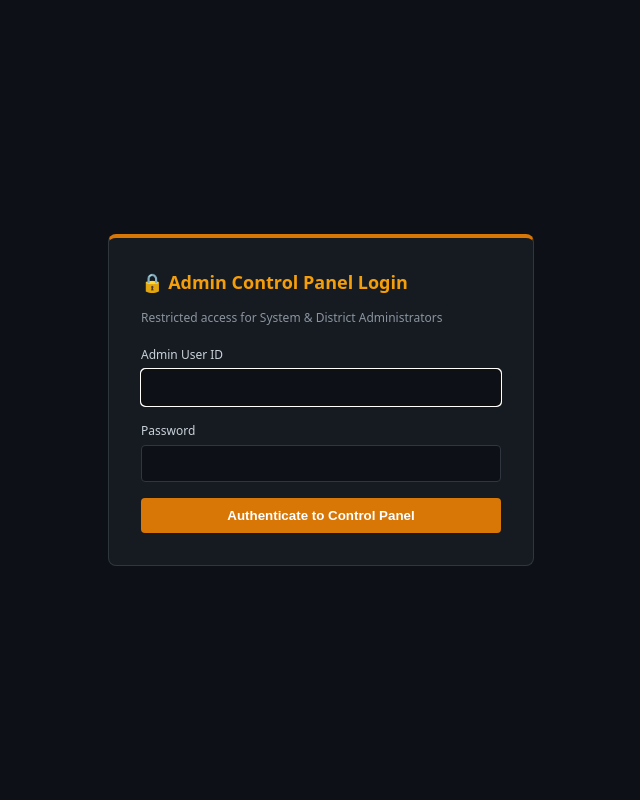
After one commit to Dhruv-022/Pragati-Architecture, a Django app: page /admin-panel/login/ in a window 1280 px wide. The commit adds this page. Shown: the whole page, without its empty margins (319-959 px from the left). Run offline with Django 5.2, Linux system fonts and the light colour scheme.

Commit message:
Fixed the bugs

```diff
--- /dev/null
+++ b/accounts/templates/accounts/admin_login.html
@@ -0,0 +1,65 @@
+<!DOCTYPE html>
+<html lang="en">
+<head>
+    <meta charset="UTF-8">
+    <title>Control Panel — Administrator Login</title>
+    <style>
+        body {
+            background-color: #0d1117;
+            color: #c9d1d9;
+            font-family: system-ui, sans-serif;
+            display: flex;
+            justify-content: center;
+            align-items: center;
+            height: 100vh;
+            margin: 0;
+        }
+        .admin-card {
+            background: #161b22;
+            border: 1px solid #30363d;
+            border-top: 4px solid #d97706; /* Amber accent for Admin distinction */
+            padding: 32px;
+            border-radius: 8px;
+            width: 360px;
+        }
+        .admin-card h2 { margin-top: 0; color: #f59e0b; font-size: 18px; }
+        .form-group { margin-bottom: 16px; }
+        .form-group label { display: block; font-size: 12px; margin-bottom: 6px; }
+        .form-group input {
+            width: 100%; box-sizing: border-box; padding: 10px;
+            background: #0d1117; border: 1px solid #30363d; color: white; border-radius: 4px;
+        }
+        .btn-admin {
+            width: 100%; padding: 10px; background: #d97706; border: none;
+            color: white; font-weight: bold; border-radius: 4px; cursor: pointer;
+        }
+        .btn-admin:hover { background: #b45309; }
+        .error-msg { background: rgba(220, 38, 38, 0.2); border: 1px solid #dc2626; padding: 8px; font-size: 12px; border-radius: 4px; margin-bottom: 16px; color: #fca5a5; }
+    </style>
+</head>
+<body>
+
+<div class="admin-card">
+    <h2>🔒 Admin Control Panel Login</h2>
+    <p style="font-size: 12px; color: #8b949e; margin-bottom: 20px;">Restricted access for System & District Administrators</p>
+
+    {% if form.errors %}
+    <div class="error-msg">Invalid Administrator credentials.</div>
+    {% endif %}
+
+    <form method="POST">
+        {% csrf_token %}
+        <div class="form-group">
+            <label>Admin User ID</label>
+            <input type="text" name="username" required autofocus>
+        </div>
+        <div class="form-group">
+            <label>Password</label>
+            <input type="password" name="password" required>
+        </div>
+        <button type="submit" class="btn-admin">Authenticate to Control Panel</button>
+    </form>
+</div>
+
+</body>
+</html>
--- a/accounts/templates/accounts/dashboard.html
+++ b/accounts/templates/accounts/dashboard.html
@@ -44,7 +44,7 @@
 
     <p>
     Logged in as: <strong>{{ request.user.username }}</strong> ({{ request.user.get_role_display }})
-    | <a href="{% url 'logout' %}">Log Out</a>
+    | <a href="{% url 'admin_logout' %}">Log Out</a>
 </p>
 </body>
 </html>
--- a/accounts/templates/accounts/login.html
+++ b/accounts/templates/accounts/login.html
@@ -150,6 +150,10 @@
 
         <form method="POST">
     {% csrf_token %}
+    {% if next %}
+    <input type="hidden" name="next" value="{{ next }}">
+    {% endif %}
+
     <div class="form-group">
         <label for="id_username">User ID / Username</label>
         <input type="text" name="username" id="id_username" required autofocus placeholder="Enter your assigned User ID">
--- a/accounts/urls.py
+++ b/accounts/urls.py
@@ -1,18 +1,18 @@
-# accounts/urls.py
-
 from django.urls import path
 from . import views
 
+# accounts/urls.py
+
 urlpatterns = [
-    # Point 'login/' directly to smart_login_view
     path('login/', views.smart_login_view, name='login'),
     path('logout/', views.logout_view, name='logout'),
 
-    # Control Center (System Admin)
-    path('control-panel/', views.admin_dashboard, name='admin_dashboard'),
-    path('users/create/', views.create_user, name='create_user'),
+    path('admin-panel/login/', views.admin_login_view, name='admin_login'),
+    path('admin-panel/logout/', views.logout_view, name='admin_logout'),
 
-    # Operational Dashboards
+    path('admin-panel/', views.admin_dashboard, name='admin_dashboard'),
+    path('admin-panel/users/create/', views.create_user, name='create_user'),
+
     path('district/dashboard/', views.district_dashboard, name='district_dashboard'),
     path('monitoring/dashboard/', views.monitoring_dashboard, name='monitoring_dashboard'),
     path('investigation/dashboard/', views.investigation_dashboard, name='investigation_dashboard'),
--- a/accounts/views.py
+++ b/accounts/views.py
@@ -10,9 +10,11 @@ from .forms import DynamicUserCreationForm
 # --- AUTHENTICATION & SMART ROUTING ---
 
 def smart_login_view(request):
-    """Central entry point routing each user to their primary operational workspace"""
+    """Main Portal Login View (Dark Theme)"""
     if request.user.is_authenticated:
         return redirect_user_by_role(request.user)
+
+    next_url = request.GET.get('next') or request.POST.get('next')
 
     if request.method == 'POST':
         form = AuthenticationForm(request, data=request.POST)
@@ -20,44 +22,58 @@ def smart_login_view(request):
             user = form.get_user()
 
             if user.status != User.Status.ACTIVE:
-                form.add_error(None, "This account is inactive or suspended. Contact your Administrator.")
-                return render(request, 'accounts/login.html', {'form': form})
+                form.add_error(None, "This account is inactive or suspended.")
+                return render(request, 'accounts/login.html', {'form': form, 'next': next_url})
 
             login(request, user)
+
+            # Record origin tag in session
+            request.session['login_origin'] = 'main'
+            request.session.modified = True
+
+            if next_url and next_url != '/login/':
+                return redirect(next_url)
+
             return redirect_user_by_role(user)
     else:
         form = AuthenticationForm()
 
-    return render(request, 'accounts/login.html', {'form': form})
-
+    return render(request, 'accounts/login.html', {'form': form, 'next': next_url})
 
 def redirect_user_by_role(user):
-    """Router helper: Sends System Admin to Control Center, all other roles to Work Dashboards"""
+    """Router helper mapping role to designated workspace"""
     if user.role == User.Role.SYSTEM_ADMIN or user.is_superuser:
-        return redirect('admin_dashboard') # Control Center
+        return redirect('admin_dashboard')
     elif user.role == User.Role.DISTRICT_ADMIN:
-        return redirect('district_dashboard') # District Operations Dashboard!
+        return redirect('district_dashboard')
     elif user.role == User.Role.MONITORING_OFFICER:
-        return redirect('monitoring_dashboard') # Monitoring Field Workspace
+        return redirect('monitoring_dashboard')
     elif user.role == User.Role.INVESTIGATOR:
-        return redirect('investigation_dashboard') # Case Management Workspace
+        return redirect('investigation_dashboard')
     return redirect('login')
 
 
 def logout_view(request):
+    """Dynamic logout routing based on login origin"""
+    # Grab the entry point origin BEFORE calling logout()
+    origin = request.session.get('login_origin', 'main')
+
     logout(request)
+
+    # Route back to exact entry point page
+    if origin == 'admin':
+        return redirect('admin_login')
+
     return redirect('login')
-
 
 def custom_403_view(request, exception=None):
     return render(request, 'accounts/403.html', status=403)
 
 
-# --- USER MANAGEMENT CONTROL PANEL ---
+# --- SYSTEM ADMIN CONTROL PANEL ---
 
 @login_required
 def admin_dashboard(request):
-    """Control Panel for provisioning accounts (Accessible by System Admin & District Admin)"""
     user = request.user
 
     if not (user.is_system_admin or user.is_district_admin):
@@ -97,18 +113,61 @@ def create_user(request):
     return render(request, 'accounts/create_user.html', {'form': form})
 
 
+def admin_login_view(request):
+    """Admin Control Panel Login View (Amber Theme)"""
+    if request.user.is_authenticated:
+        if request.user.is_system_admin or request.user.is_district_admin:
+            return redirect('admin_dashboard')
+        raise PermissionDenied("Access restricted to Administrators.")
+
+    next_url = request.GET.get('next', 'admin_dashboard')
+
+    if request.method == 'POST':
+        form = AuthenticationForm(request, data=request.POST)
+        if form.is_valid():
+            user = form.get_user()
+
+            # Check if user has Administrative privileges
+            if not (user.is_system_admin or user.is_district_admin):
+                # Raise 403 Forbidden immediately for unauthorized roles
+                raise PermissionDenied("Access Denied: You do not have Administrative privileges.")
+
+            login(request, user)
+
+            # Record origin tag in session
+            request.session['login_origin'] = 'admin'
+            request.session.modified = True
+
+            return redirect(next_url)
+    else:
+        form = AuthenticationForm()
+
+    return render(request, 'accounts/admin_login.html', {'form': form, 'next': next_url})
+
+@login_required(login_url='admin_login')
+def admin_dashboard(request):
+    user = request.user
+
+    if not (user.is_system_admin or user.is_district_admin):
+        raise PermissionDenied("You do not have permission to access the User Control Panel.")
+
+    if user.is_system_admin:
+        managed_users = User.objects.all().order_by('-id')
+    else:
+        managed_users = User.objects.filter(jurisdiction=user.jurisdiction).order_by('-id')
+
+    return render(request, 'accounts/dashboard.html', {'users': managed_users})
+
 # --- OPERATIONAL WORKSPACE DASHBOARDS ---
 
 @login_required
 def district_dashboard(request):
     return render(request, 'dashboards/district_admin.html')
 
-
 @login_required
 def monitoring_dashboard(request):
     return render(request, 'dashboards/monitoring_officer.html')
 
-
 @login_required
 def investigation_dashboard(request):
     return render(request, 'dashboards/investigator.html')
--- a/core/urls.py
+++ b/core/urls.py
@@ -3,6 +3,7 @@ from django.urls import path, include
 
 urlpatterns = [
     path('django-admin/', admin.site.urls),
-    path('admin/', include('accounts.urls')),
+    path('', include('accounts.urls')), # Mount accounts at root
 ]
+
 handler403 = 'accounts.views.custom_403_view'
```
Also changed, not shown: core/settings.py (+4 -4 lines), README.md (deleted), db.sqlite3. Lines whose indentation alone changed are shown as unchanged.
